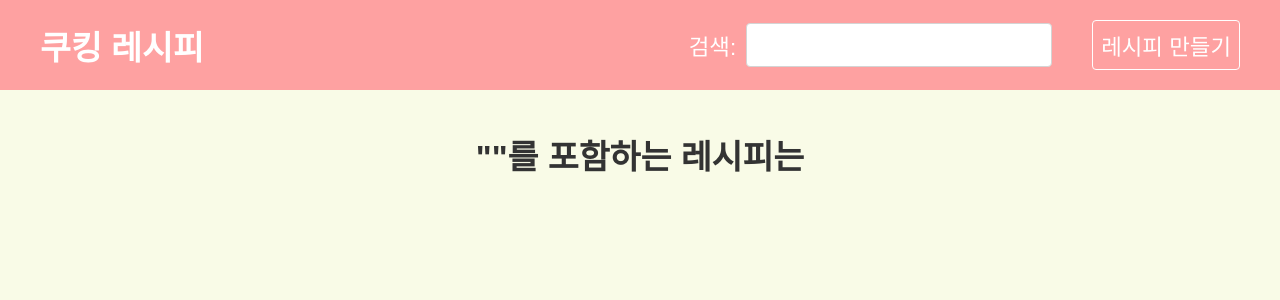
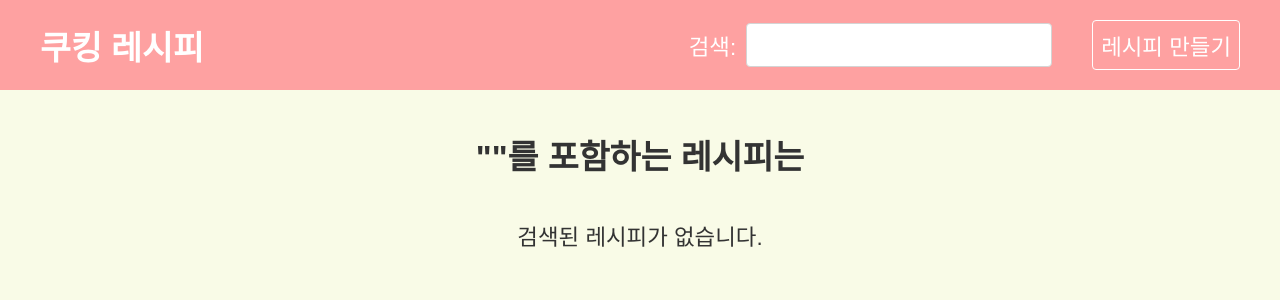
Before and after one commit to joeuni-ex/React_cooking-recipe, a React (Vite) app: page /search in a window 1280 px wide. Shown: the top 300 px of the page. Built offline with nearby package versions, Linux system fonts and the light colour scheme; data requests are answered from the project's data file.

Commit message:
검색 결과가 없을 경우 결과 없음 메세지 출력

```diff
--- a/src/components/RecipeList.jsx
+++ b/src/components/RecipeList.jsx
@@ -3,6 +3,9 @@ import "./RecipeList.css";
 import { Link } from "react-router-dom";
 
 export const RecipeList = ({ recipes }) => {
+  if (recipes.length === 0) {
+    return <div className="error">검색된 레시피가 없습니다.</div>;
+  }
   return (
     <div className="recipe-list">
       {recipes.map((recipe) => (
```
